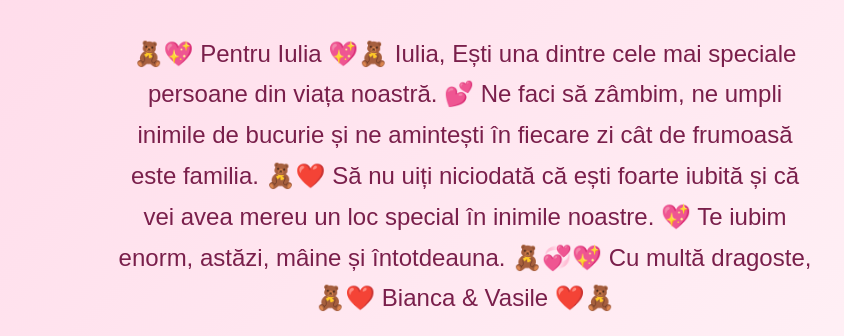
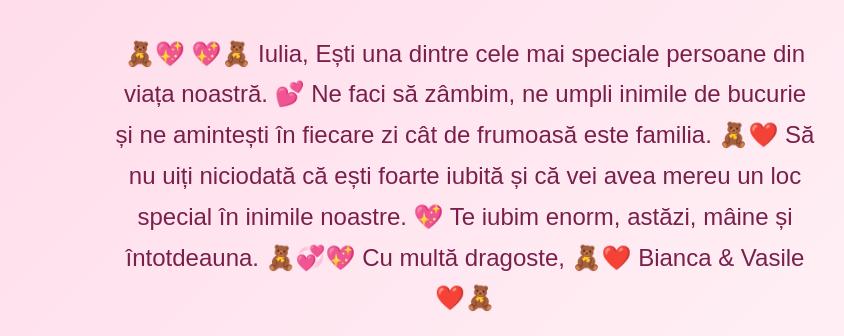
Before and after one commit to vasile007/pentru-Iulia, a plain HTML site: page index.html in a window 1280 px wide. Shown: the part 256-592 px from the top of the page, without its empty margins (175-1019 px from the left). Drawn offline with Linux system fonts and the light colour scheme.

```diff
--- a/index.html
+++ b/index.html
@@ -62,7 +62,7 @@
     <h1>Pentru Iulia ❤️</h1>
 
     <p>
- 🧸💖 Pentru Iulia 💖🧸
+ 🧸💖  💖🧸
 
 Iulia,
 
```
